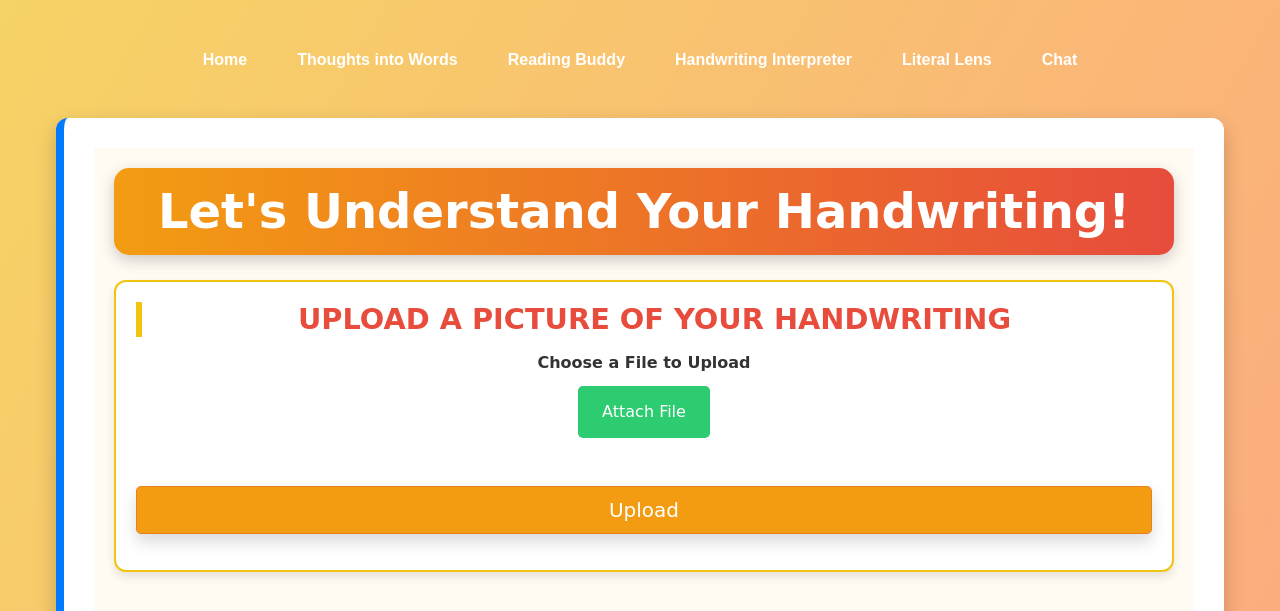
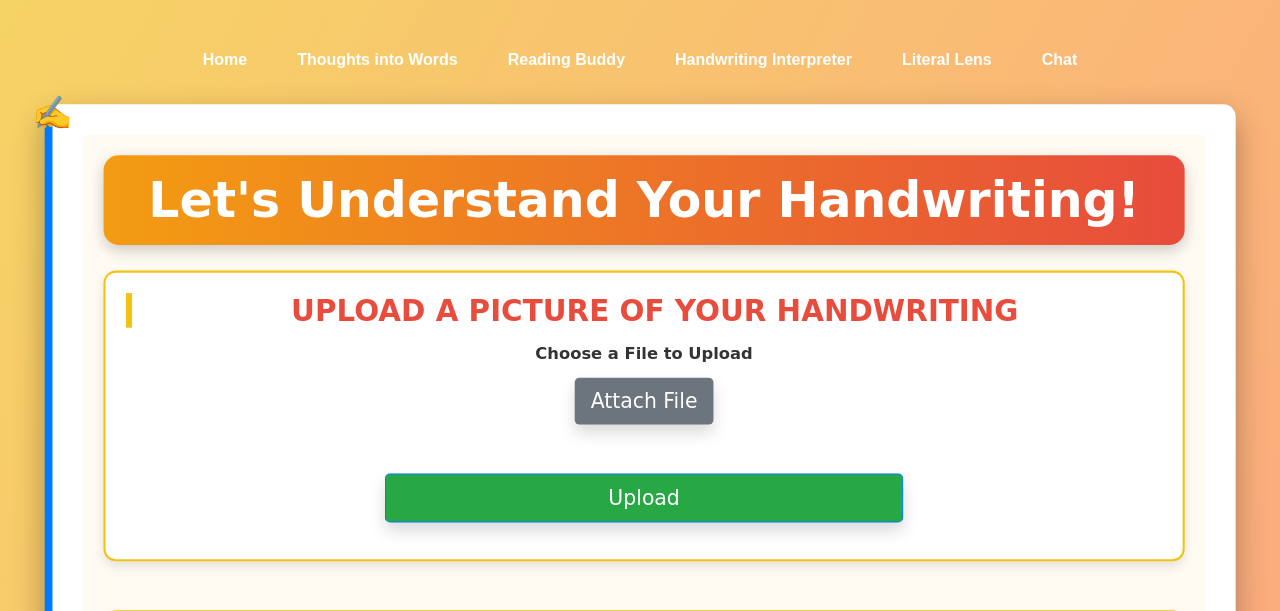
Before and after one commit to Shawarm0/HackSheffield9-Project, a Flask app: page /dyspraxia in a window 1280 px wide. Shown: the top 611 px of the page. Run offline with Flask 3, Linux system fonts and the light colour scheme.

Commit message:
my bad last commit was empty

```diff
--- a/templates/dyspraxia/dyspraxia.html
+++ b/templates/dyspraxia/dyspraxia.html
@@ -73,13 +73,11 @@
         }
 
         .btn-primary {
-            background-color: #f39c12;
-            border-color: #e67e22;
+            background-color: #28a745;
         }
 
         .btn-primary:hover {
-            background-color: #e67e22;
-            border-color: #f39c12;
+            background-color: #218838;
         }
 
         /* Green button */
@@ -103,6 +101,15 @@
             max-height: 300px;
         }
 
+    .dyspraxia-page::before {
+      content: "✍️";
+      position: absolute;
+      top: -20px;
+      left: -20px;
+      font-size: 2em;
+      color: #f39c12;
+      }
+
         /* Hide the default file input button */
         input[type="file"] {
             display: none;
@@ -121,9 +128,9 @@
                 <label for="file" class="font-weight-bold d-block mb-2">Choose a File to Upload</label>
                 <input type="file" id="file" name="file" class="form-control shadow-sm" required>
                 <!-- Custom Green Button -->
-                <label for="file" class="btn-green">Attach File</label>
+                <label for="file" class="btn-secondary btn-lg shadow">Attach File</label>
             </div>
-            <button type="submit" class="btn btn-primary btn-lg shadow mt-4 w-100">Upload</button>
+            <button type="submit" class="btn btn-primary btn-lg shadow mt-4 w-50">Upload</button>
         </form>
         <div id="status-message" class="mt-3 text-center"></div>
     </section>
```
